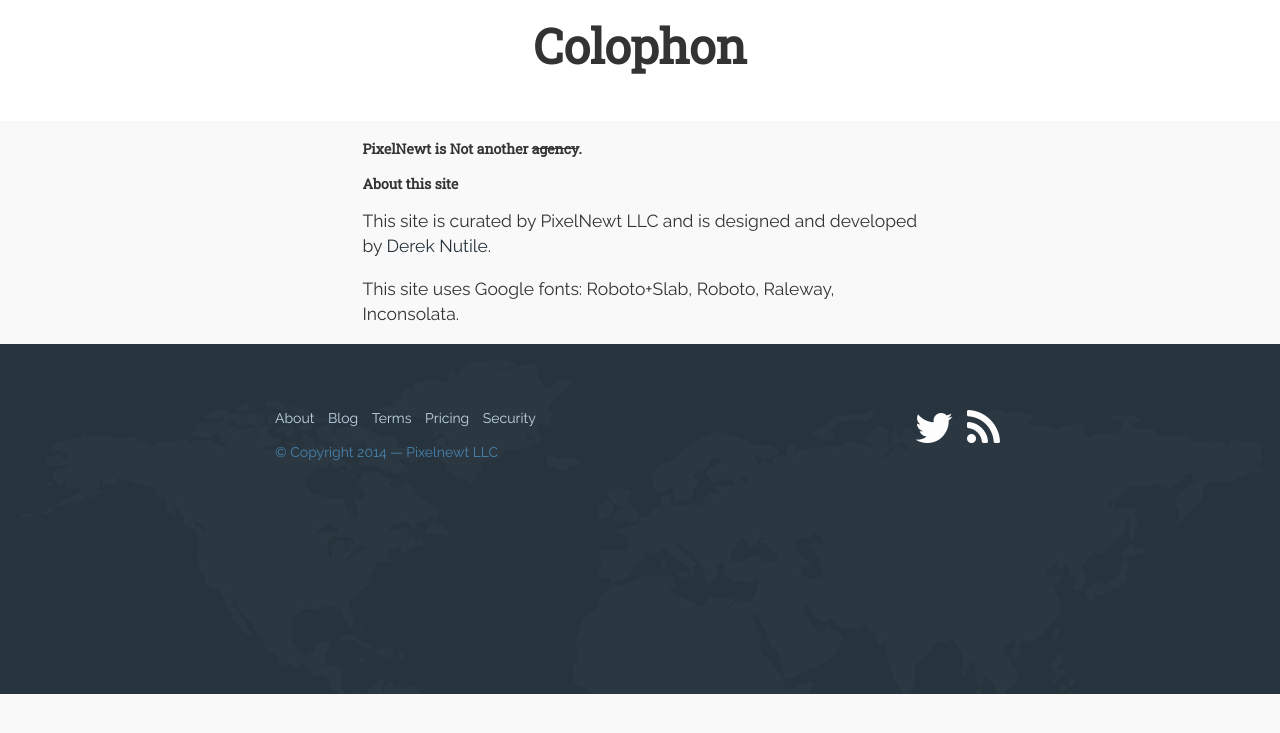
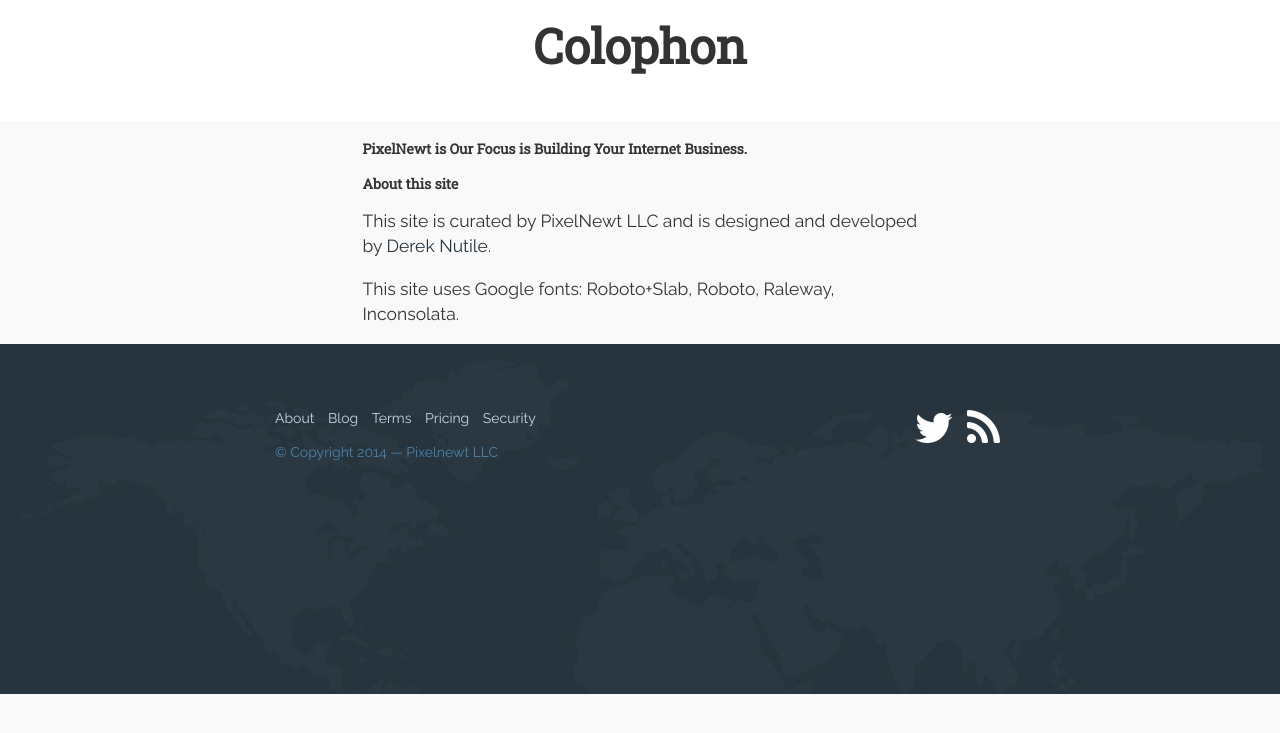
Before and after one commit to PixelNewt/pixelnewt.github.io, a Jekyll site: the page built from colophon/index.html, in a window 1280 px wide. Shown: the top 733 px of the page. Built offline with Jekyll 4.4.1, drawn with Linux system fonts in a browser that asks for light colours.

Commit message:
Added configurable metadata for SEO.

```diff
--- a/_config.yml
+++ b/_config.yml
@@ -2,17 +2,20 @@
 title: "PixelNewt"
 company: "Pixelnewt LLC"
 email: "dereknutile@gmail.com"
-description: "Our Focus is <strong>Building</strong> Your Internet Business"
+description: "Crafters of websites, web applications, and software services located in Oregon, USA."
 mos: "Your Measurement of Success is Our Measurement of Success"
-tagline: "Not another <del>agency</del>"
+summary: "Engineers of Awesome Web Applications and Software Services"
+tagline: "Our Focus is <strong>Building</strong> Your Internet Business"
 baseurl: "/"
 url: "http://pixelnewt.com/"
 urlNoSlash: "http://pixelnewt.com"
 baseuser: "pixelnewt"
-logosvg: "/assets/img/nav-logo.png"
 address: "Oregon, USA"
 gacode: "UA-53524614-1"
 
 # Build settings
 markdown: kramdown
 permalink: pretty
+
+meta_content: "Crafters of websites, web applications, and software services located in Oregon, USA."
+meta_tagline: "Our Focus is Building Your Internet Business"
--- a/_includes/head.html
+++ b/_includes/head.html
@@ -20,7 +20,8 @@
     <meta charset="utf-8">
     <meta http-equiv="X-UA-Compatible" content="IE=edge,chrome=1">
     <title>{{ page.title }}</title>
-    <meta name="viewport" content="width=device-width">
+
+    {% include meta.html %}
 
     <link rel="icon" type="image/ico" href="/assets/ico/favicon.png" />
 
--- a/_includes/home.html
+++ b/_includes/home.html
@@ -3,7 +3,7 @@
 
     {% include sections/hero.html %}
 
-    {% include sections/description.html %}
+    {% include sections/tagline.html %}
 
     {% include sections/apps.html %}
 
--- /dev/null
+++ b/_includes/meta.html
@@ -0,0 +1,17 @@
+
+    <meta name="viewport" content="width=device-width">
+    <meta name="description" content="{{site.meta_content}}"/>
+
+    <link rel="canonical" href="{{site.url}}" />
+
+    <meta property="og:locale" content="en_US" />
+    <meta property="og:type" content="website" />
+    <meta property="og:title" content="{{site.company}} / {{site.tagline}} / {{site.address}}" />
+    <meta property="og:description" content="{{site.meta_content}}" />
+    <meta property="og:url" content="{{site.url}}" />
+    <meta property="og:site_name" content="{{site.title}}" />
+    <meta property="og:image" content="{{site.url}}assets/img/favicon.png" />
+    <meta name="twitter:card" content="{{site.title}}"/>
+    <meta name="twitter:site" content="@{{site.baseuser}}"/>
+    <meta name="twitter:domain" content="{{site.title}}"/>
+    <meta name="twitter:creator" content="@{{site.baseuser}}"/>
--- a/_includes/new.html
+++ b/_includes/new.html
@@ -3,7 +3,7 @@
 
     {% include sections/hero.html %}
 
-    {% include sections/description.html %}
+    {% include sections/tagline.html %}
 
     {% include sections/apps.html %}
 
--- a/about/index.html
+++ b/about/index.html
@@ -1,6 +1,7 @@
 ---
 layout: default
 title: About
+meta: about
 ---
 
 <section id="about" class="palette background-simple">
--- a/contact/index.html
+++ b/contact/index.html
@@ -1,6 +1,7 @@
 ---
 layout: header
 title: Contact
+meta: contact email phone address
 ---
 
 
```
